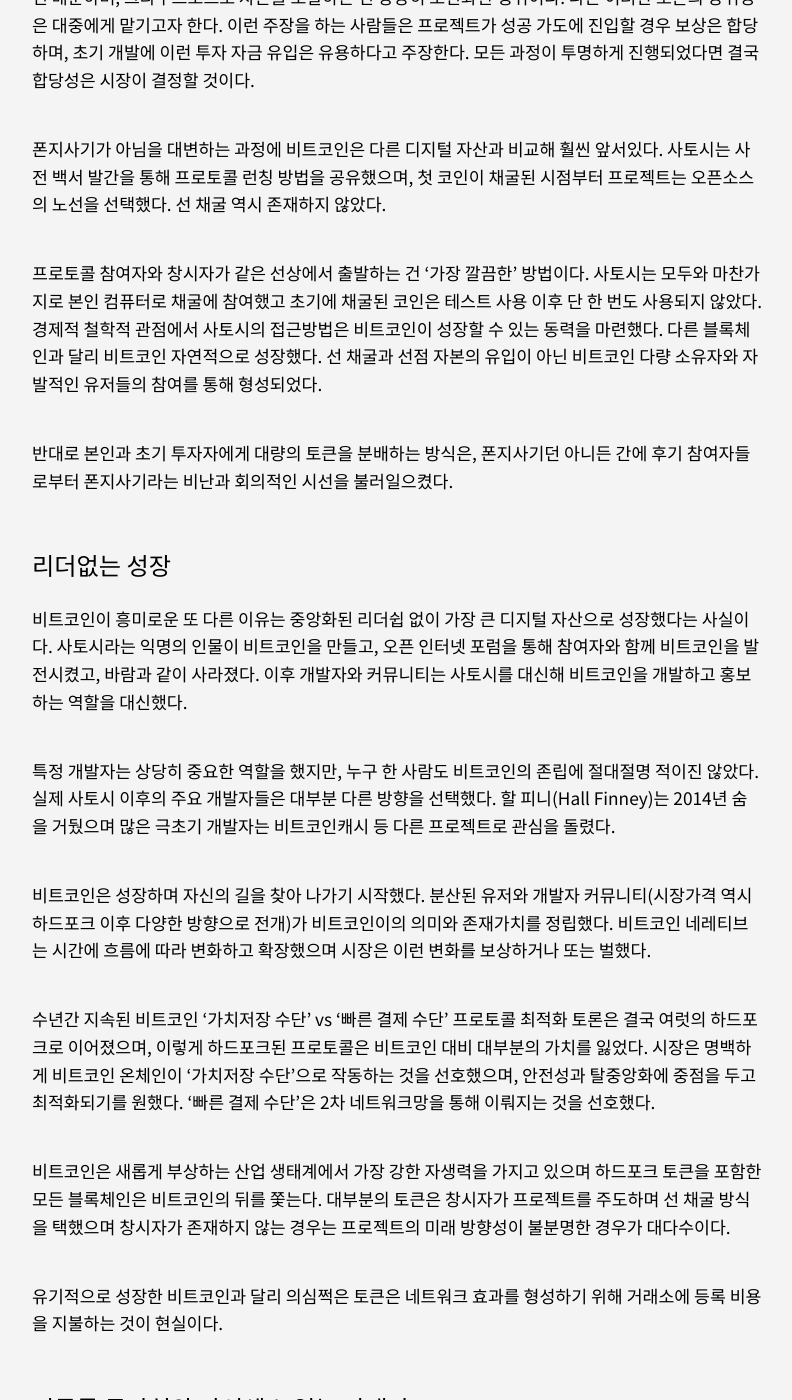
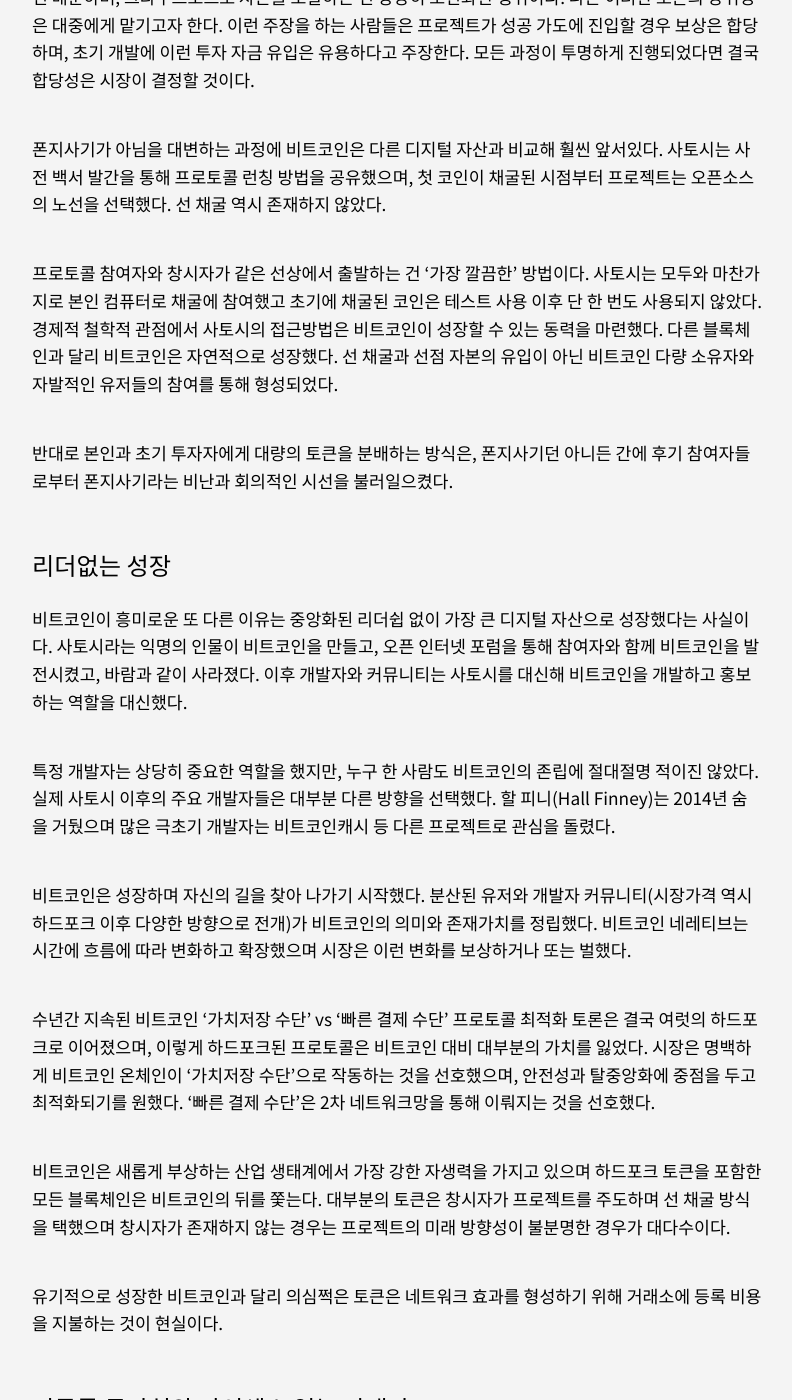
Before and after one commit to bitcoinkrorg/bitcoinkrorg.github.io, a Jekyll site: the page built from _posts/2022-04-21-번역-비트코인이-폰지-사기가-아닌-이유-포인트-by-포인트.md, in a window 1280 px wide and 1400 px high, scrolled down 7511 px. Shown: the whole window, without its empty margins (243-1035 px from the left). Built offline with Jekyll 4.4.1, drawn with Linux system fonts in a browser that asks for light colours; some of the changed text lies outside the part shown.

Commit message:
오타수정

```diff
--- a/_posts/2022-04-21-번역-비트코인이-폰지-사기가-아닌-이유-포인트-by-포인트.md
+++ b/_posts/2022-04-21-번역-비트코인이-폰지-사기가-아닌-이유-포인트-by-포인트.md
@@ -133,7 +133,7 @@
 
 폰지사기가 아님을 대변하는 과정에 비트코인은 다른 디지털 자산과 비교해 훨씬 앞서있다. 사토시는 사전 백서 발간을 통해 프로토콜 런칭 방법을 공유했으며, 첫 코인이 채굴된 시점부터 프로젝트는 오픈소스의 노선을 선택했다. 선 채굴 역시 존재하지 않았다.
 
-프로토콜 참여자와 창시자가 같은 선상에서 출발하는 건 '가장 깔끔한' 방법이다. 사토시는 모두와 마찬가지로 본인 컴퓨터로 채굴에 참여했고 초기에 채굴된 코인은 테스트 사용 이후 단 한 번도 사용되지 않았다. 경제적 철학적 관점에서 사토시의 접근방법은 비트코인이 성장할 수 있는 동력을 마련했다. 다른 블록체인과 달리 비트코인 자연적으로 성장했다. 선 채굴과 선점 자본의 유입이 아닌 비트코인 다량 소유자와 자발적인 유저들의 참여를 통해 형성되었다.
+프로토콜 참여자와 창시자가 같은 선상에서 출발하는 건 '가장 깔끔한' 방법이다. 사토시는 모두와 마찬가지로 본인 컴퓨터로 채굴에 참여했고 초기에 채굴된 코인은 테스트 사용 이후 단 한 번도 사용되지 않았다. 경제적 철학적 관점에서 사토시의 접근방법은 비트코인이 성장할 수 있는 동력을 마련했다. 다른 블록체인과 달리 비트코인은 자연적으로 성장했다. 선 채굴과 선점 자본의 유입이 아닌 비트코인 다량 소유자와 자발적인 유저들의 참여를 통해 형성되었다.
 
 반대로 본인과 초기 투자자에게 대량의 토큰을 분배하는 방식은, 폰지사기던 아니든 간에 후기 참여자들로부터 폰지사기라는 비난과 회의적인 시선을 불러일으켰다.
 
@@ -142,7 +142,7 @@
 
 특정 개발자는 상당히 중요한 역할을 했지만, 누구 한 사람도 비트코인의 존립에 절대절명 적이진 않았다. 실제 사토시 이후의 주요 개발자들은 대부분 다른 방향을 선택했다. 할 피니(Hall Finney)는 2014년 숨을 거뒀으며 많은 극초기 개발자는 비트코인캐시 등 다른 프로젝트로 관심을 돌렸다.
 
-비트코인은 성장하며 자신의 길을 찾아 나가기 시작했다. 분산된 유저와 개발자 커뮤니티(시장가격 역시 하드포크 이후 다양한 방향으로 전개)가 비트코인이의 의미와 존재가치를 정립했다. 비트코인 네레티브는 시간에 흐름에 따라 변화하고 확장했으며 시장은 이런 변화를 보상하거나 또는 벌했다.
+비트코인은 성장하며 자신의 길을 찾아 나가기 시작했다. 분산된 유저와 개발자 커뮤니티(시장가격 역시 하드포크 이후 다양한 방향으로 전개)가 비트코인의 의미와 존재가치를 정립했다. 비트코인 네레티브는 시간에 흐름에 따라 변화하고 확장했으며 시장은 이런 변화를 보상하거나 또는 벌했다.
 
 수년간 지속된 비트코인 '가치저장 수단' vs '빠른 결제 수단' 프로토콜 최적화 토론은 결국 여럿의 하드포크로 이어졌으며, 이렇게 하드포크된 프로토콜은 비트코인 대비 대부분의 가치를 잃었다. 시장은 명백하게 비트코인 온체인이 '가치저장 수단'으로 작동하는 것을 선호했으며, 안전성과 탈중앙화에 중점을 두고 최적화되기를 원했다. '빠른 결제 수단'은 2차 네트워크망을 통해 이뤄지는 것을 선호했다.
 
```
Also changed, not shown: other parts of _posts/2022-04-21-번역-비트코인이-폰지-사기가-아닌-이유-포인트-by-포인트.md (+3 -3 lines).
